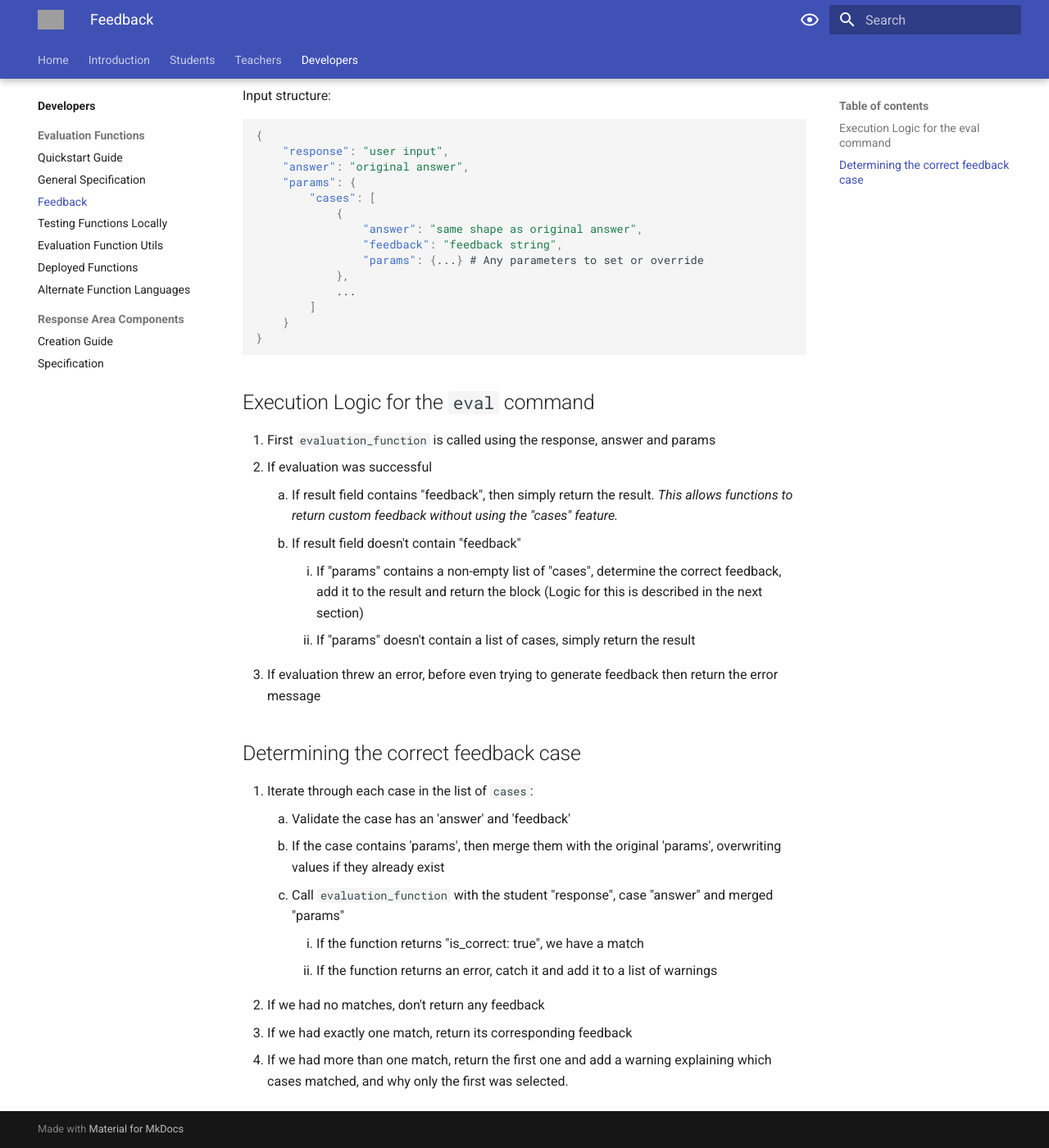
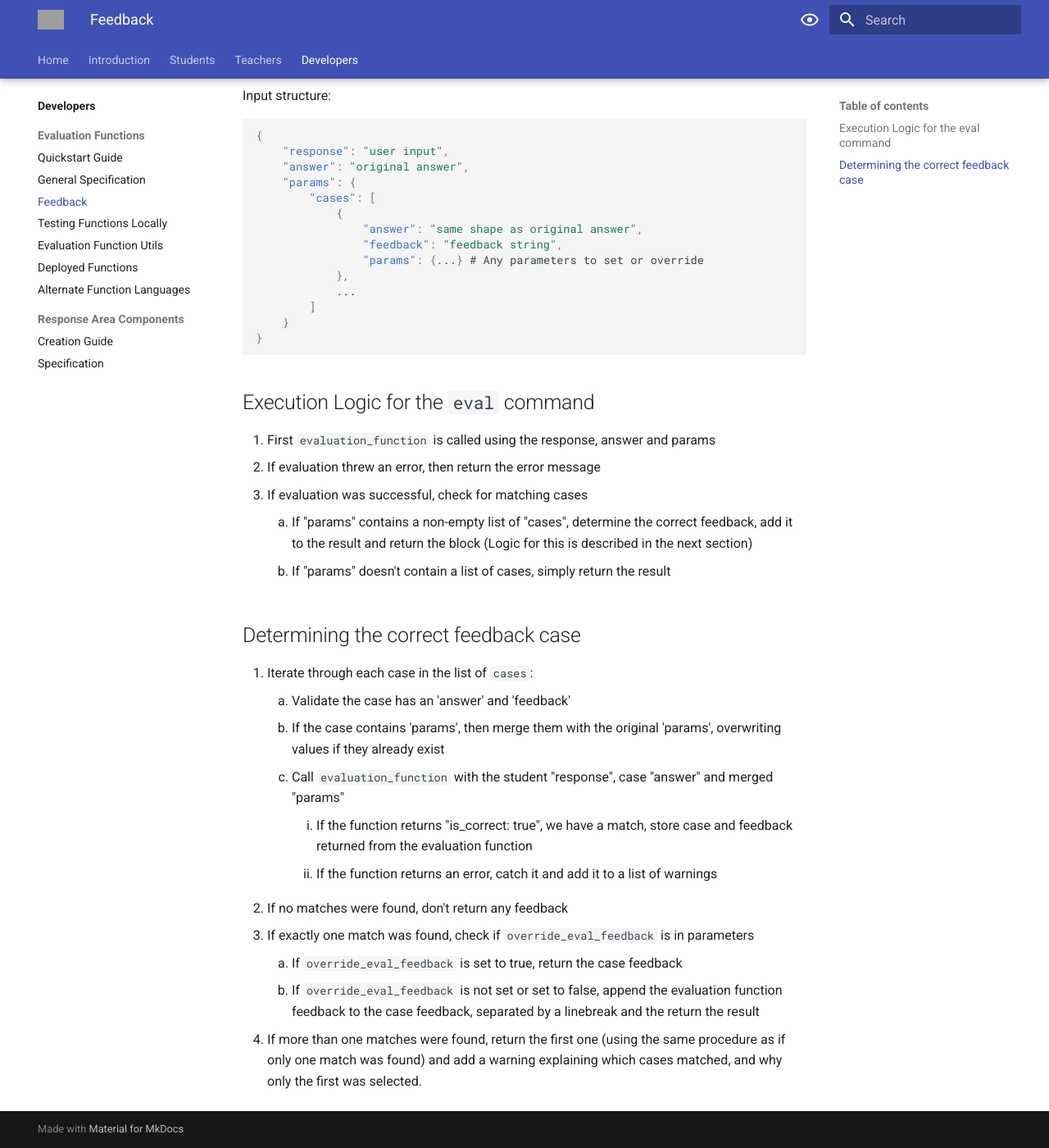
Before and after one commit to lambda-feedback/user-documentation, an MkDocs documentation site: the page built from docs/developer/evaluation_functions/feedback.md, in a window 1280 px wide and 1400 px high, scrolled down 124 px. Shown: the whole window at 82% size. Built offline with MkDocs 1.6.1 and Material for MkDocs 9.7.7, drawn with Linux system fonts in a browser that asks for light colours; grey boxes are pictures that could not be loaded.

Commit message:
Updated description of logic for cases and feedback

```diff
--- a/docs/developer/evaluation_functions/feedback.md
+++ b/docs/developer/evaluation_functions/feedback.md
@@ -19,20 +19,20 @@
 
 ## Execution Logic for the `eval` command
 1. First `evaluation_function` is called using the response, answer and params
-2. If evaluation was successful
-	1. If result field contains "feedback", then simply return the result. *This allows functions to return custom feedback without using the "cases" feature.*
-	2. If result field doesn't contain "feedback"
-		1. If "params" contains a non-empty list of "cases", determine the correct feedback, add it to the result and return the block (Logic for this is described in the next section)
-		2. If "params" doesn't contain a list of cases, simply return the result
-3. If evaluation threw an error, before even trying to generate feedback then return the error message
+3. If evaluation threw an error, then return the error message
+2. If evaluation was successful, check for matching cases
+	1. If "params" contains a non-empty list of "cases", determine the correct feedback, add it to the result and return the block (Logic for this is described in the next section)
+	2. If "params" doesn't contain a list of cases, simply return the result
 
 ## Determining the correct feedback case
 1. Iterate through each case in the list of `cases`:
 	1. Validate the case has an 'answer' and 'feedback'
 	2. If the case contains 'params', then merge them with the original 'params', overwriting values if they already exist
 	3. Call `evaluation_function` with the student "response", case "answer" and merged "params"
-		1. If the function returns "is_correct: true", we have a match
+		1. If the function returns "is_correct: true", we have a match, store case and feedback returned from the evaluation function
 		2. If the function returns an error, catch it and add it to a list of warnings
-2. If we had no matches, don't return any feedback
-3. If we had exactly one match, return its corresponding feedback
-4. If we had more than one match, return the first one and add a warning explaining which cases matched, and why only the first was selected.
+2. If no matches were found, don't return any feedback
+3. If exactly one match was found, check if `override_eval_feedback` is in parameters
+	1. If `override_eval_feedback` is set to true, return the case feedback
+	2. If `override_eval_feedback` is not set or set to false, append the evaluation function feedback to the case feedback, separated by a linebreak and the return the result
+4. If more than one matches were found, return the first one (using the same procedure as if only one match was found) and add a warning explaining which cases matched, and why only the first was selected.
```
